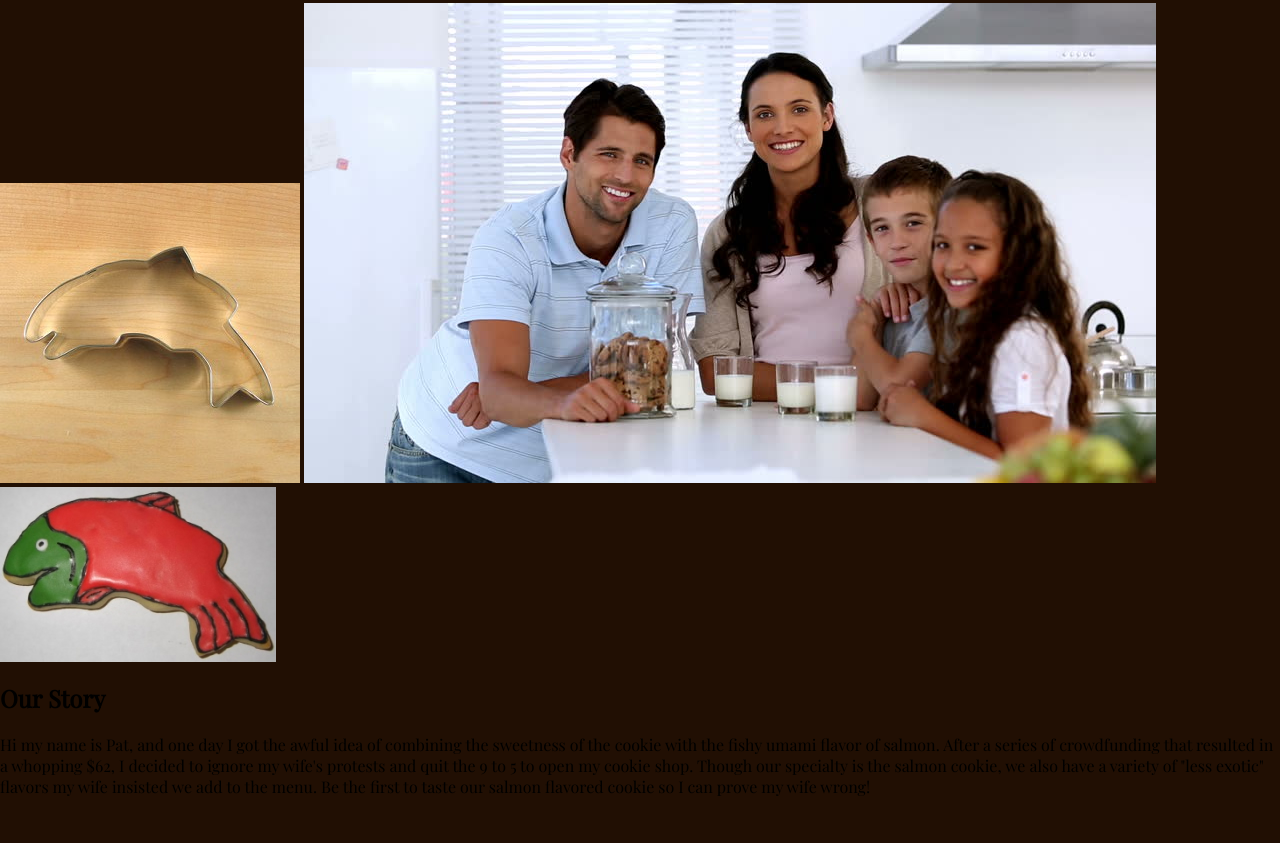
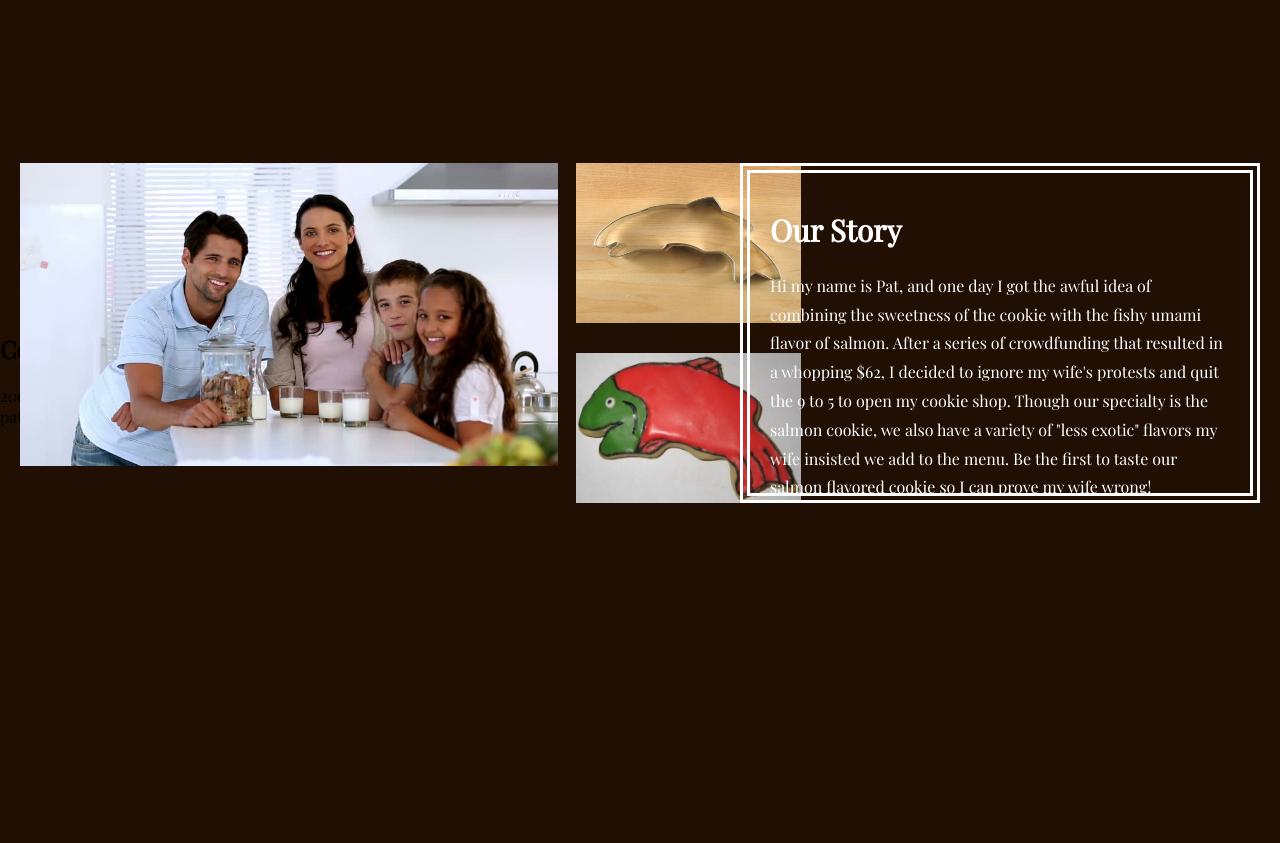
Before and after one commit to jimbobcooots/Cookie-Doe, a plain HTML site: page index.html in a window 1280 px wide. Shown: the part 1223-2066 px from the top of the page. Before the commit the page ends 2036 px from the top, so only its background shows below. Drawn offline with nearby package versions, Linux system fonts and the light colour scheme.

Commit message:
section three added and styled

```diff
--- a/css/styles.css
+++ b/css/styles.css
@@ -44,6 +44,27 @@ nav li a {
   margin-right: auto;
 }
 
+#scrollBtn {
+  background-color: #2fc8cb;
+  border: 2px dotted white;
+  border-radius: 10px;
+  bottom: 20px;
+  color: white;
+  display: none;
+  font-family: 'Playfair Display', serif;
+  font-size: 18px;
+  outline: none;
+  padding: 15px;
+  position: fixed;
+  right: 30px;
+  width: 150px;
+  z-index: 99;
+}
+
+#myBtn:hover {
+    background-color: #555;
+}
+
 #section-one {
   margin-bottom: 100px;
 }
@@ -84,5 +105,59 @@ nav li a {
 }
 
 #section-two {
+  background-size: 100%;
   margin-bottom: 100px;
 }
+
+.family {
+  display: block;
+  height: auto;
+  margin-left: 20px;
+  position: absolute;
+  width: 42%;
+}
+
+.salmon-cutter {
+  display: block;
+  height: 160px;
+  margin-left: 45%;
+  position: relative;
+  top: 160px;
+  width: 225px;
+}
+
+.frosted-cookie {
+  display: block;
+  height: 150px;
+  margin-left: 45%;
+  position: relative;
+  top: 190px;
+  width: 225px;
+}
+
+.our-story {
+  border-color: white;
+  border-style: double;
+  border-width: 10px;
+  bottom: 150px;
+  color: white;
+  float: right;
+  height: 320px;
+  line-height: 1.8;
+  overflow-y: scroll;
+  position: relative;
+  right: 20px;
+  width: 500px;
+}
+
+.our-story h2 {
+  font-size: 30px;
+  margin-left: 20px;
+  margin-top: 30px;
+}
+
+.our-story p {
+  margin-top: -10px;
+  padding-left: 20px;
+  padding-right: 20px;
+}
--- a/index.html
+++ b/index.html
@@ -37,19 +37,22 @@
           <li>Our World Famous: Experimental Salmon Cookie (currently none sold!)</li>
         </ul>
       </div>
-      <button onclick="topFunction()" id="scrollBtn" title="Go to top">Top</button>
+      <button onclick="topFunction()" id="scrollBtn" title="Go to top">Back To Top</button>
     </section>
-    <section id="section-three" class= "our-story">
-      <img src="/assets/cutter.jpeg" alt="Salmon Cutter" class="salmon-cutter">
-      <img src="/assets/family.jpg" alt="Family" class="family">
-      <img src="/assets/frosted-cookie.jpg" alt="Frosted Cookie" class="frosted-cookie">
+    <section id="section-three">
+      <img src="./assets/cutter.jpeg" alt="Salmon Cutter" class="salmon-cutter">
+      <img src="./assets/family.jpg" alt="Family" class="family">
+      <img src="./assets/frosted-cookie.jpg" alt="Frosted Cookie" class="frosted-cookie">
       <div class="our-story">
         <h2>Our Story</h2>
           <p>Hi my name is Pat, and one day I got the awful idea of combining the sweetness of the cookie with the fishy umami flavor of salmon. After a series of crowdfunding that resulted in a whopping $62, I decided to ignore my wife's protests and quit the 9 to 5 to open my cookie shop. Though our specialty is the salmon cookie, we also have a variety of "less exotic" flavors my wife insisted we add to the menu. Be the first to taste our salmon flavored cookie so I can prove my wife wrong! </p>
       </div>
     </section>
     <section id="section-four"></section>
+      <h2>Contact &amp; Locations</h2>
+        <p>206-333-4444 <br> pat@cookiedoe.com</p>
 
+      <div id="map" style="width:400px;height:400px">
     <script src="./js/app.js"></script>
   </body>
 </html>
--- a/js/app.js
+++ b/js/app.js
@@ -1,7 +1,7 @@
 'use strict';
 //This function will show the button when the user scrolls down 20px from the top of the doc
 
-window.onscroll = function () {scrollFunction()};
+window.onscroll = function() {scrollFunction()};
 
 function scrollFunction() {
   if (document.body.scrollTop > 20 || document.documentElement.scrollTop > 20) {
```
Also changed, not shown: assets/cookies-two.jpg (renamed from assets/cookies2.jpg).
